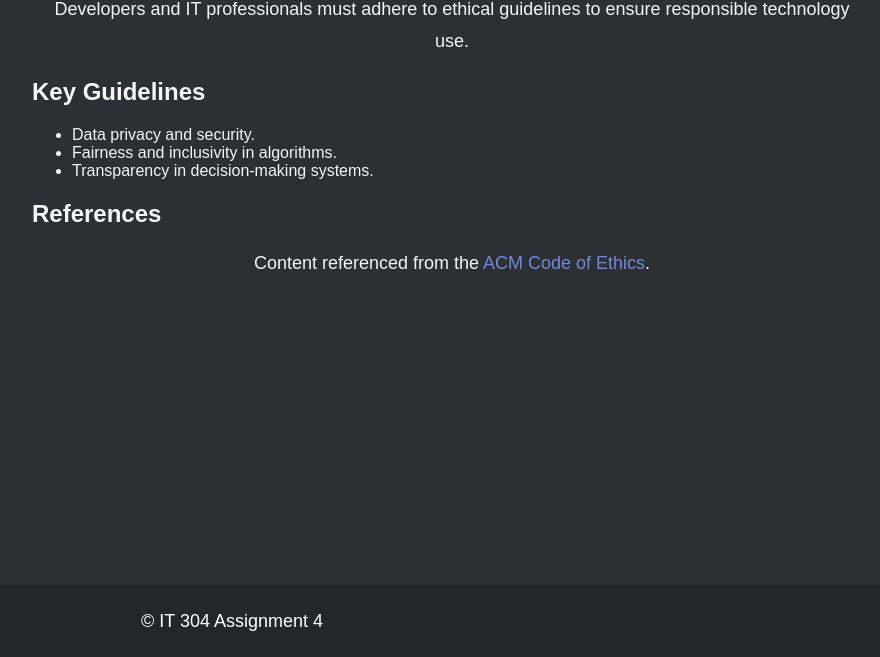
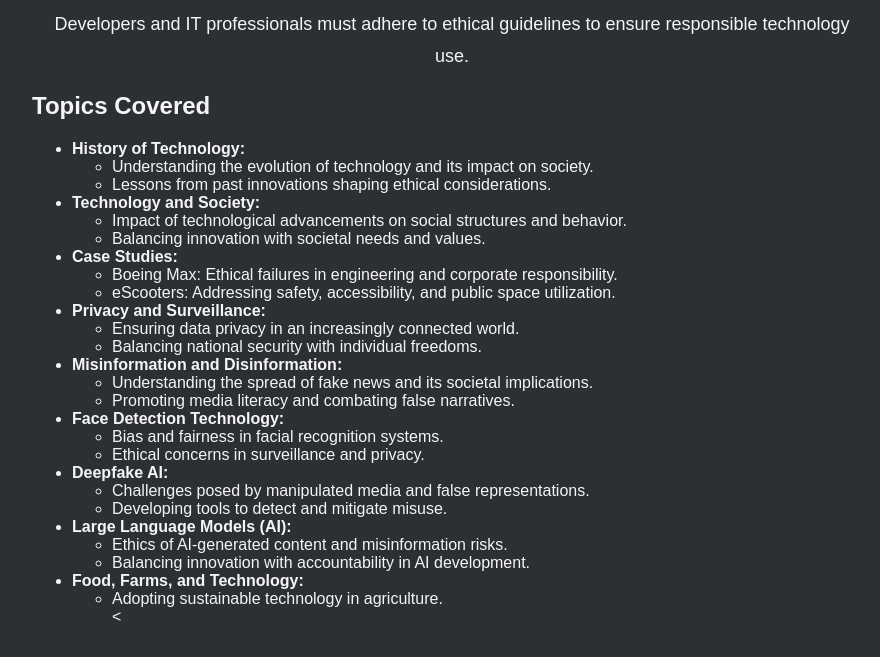
Before and after one commit to mohammad-irfan03/IT304, a plain HTML site: page ethics.html in a window 1280 px wide. Shown: the part 143-800 px from the top of the page, without its empty margins (188-1068 px from the left). Drawn offline with Linux system fonts and the light colour scheme.

Commit message:
Update ethics.html
module based ethics page

```diff
--- a/ethics.html
+++ b/ethics.html
@@ -18,19 +18,57 @@
     <main>
         <h1>Ethical Considerations in IT</h1>
         <p>Developers and IT professionals must adhere to ethical guidelines to ensure responsible technology use.</p>
-        <h2>Key Guidelines</h2>
+        <h2>Topics Covered</h2>
         <ul>
-            <li>Data privacy and security.</li>
-            <li>Fairness and inclusivity in algorithms.</li>
-            <li>Transparency in decision-making systems.</li>
-        </ul>
-        <h2>References</h2>
-        <p>
-            Content referenced from the <a href="https://www.acm.org/code-of-ethics">ACM Code of Ethics</a>.
-        </p>
-    </main>
-    <footer>
-        <p>&copy; IT 304 Assignment 4</p>
-    </footer>
-</body>
-</html>
+            <li><strong>History of Technology:</strong>
+                <ul>
+                    <li>Understanding the evolution of technology and its impact on society.</li>
+                    <li>Lessons from past innovations shaping ethical considerations.</li>
+                </ul>
+            </li>
+            <li><strong>Technology and Society:</strong>
+                <ul>
+                    <li>Impact of technological advancements on social structures and behavior.</li>
+                    <li>Balancing innovation with societal needs and values.</li>
+                </ul>
+            </li>
+            <li><strong>Case Studies:</strong>
+                <ul>
+                    <li>Boeing Max: Ethical failures in engineering and corporate responsibility.</li>
+                    <li>eScooters: Addressing safety, accessibility, and public space utilization.</li>
+                </ul>
+            </li>
+            <li><strong>Privacy and Surveillance:</strong>
+                <ul>
+                    <li>Ensuring data privacy in an increasingly connected world.</li>
+                    <li>Balancing national security with individual freedoms.</li>
+                </ul>
+            </li>
+            <li><strong>Misinformation and Disinformation:</strong>
+                <ul>
+                    <li>Understanding the spread of fake news and its societal implications.</li>
+                    <li>Promoting media literacy and combating false narratives.</li>
+                </ul>
+            </li>
+            <li><strong>Face Detection Technology:</strong>
+                <ul>
+                    <li>Bias and fairness in facial recognition systems.</li>
+                    <li>Ethical concerns in surveillance and privacy.</li>
+                </ul>
+            </li>
+            <li><strong>Deepfake AI:</strong>
+                <ul>
+                    <li>Challenges posed by manipulated media and false representations.</li>
+                    <li>Developing tools to detect and mitigate misuse.</li>
+                </ul>
+            </li>
+            <li><strong>Large Language Models (AI):</strong>
+                <ul>
+                    <li>Ethics of AI-generated content and misinformation risks.</li>
+                    <li>Balancing innovation with accountability in AI development.</li>
+                </ul>
+            </li>
+            <li><strong>Food, Farms, and Technology:</strong>
+                <ul>
+                    <li>Adopting sustainable technology in agriculture.</li>
+                    <
```
